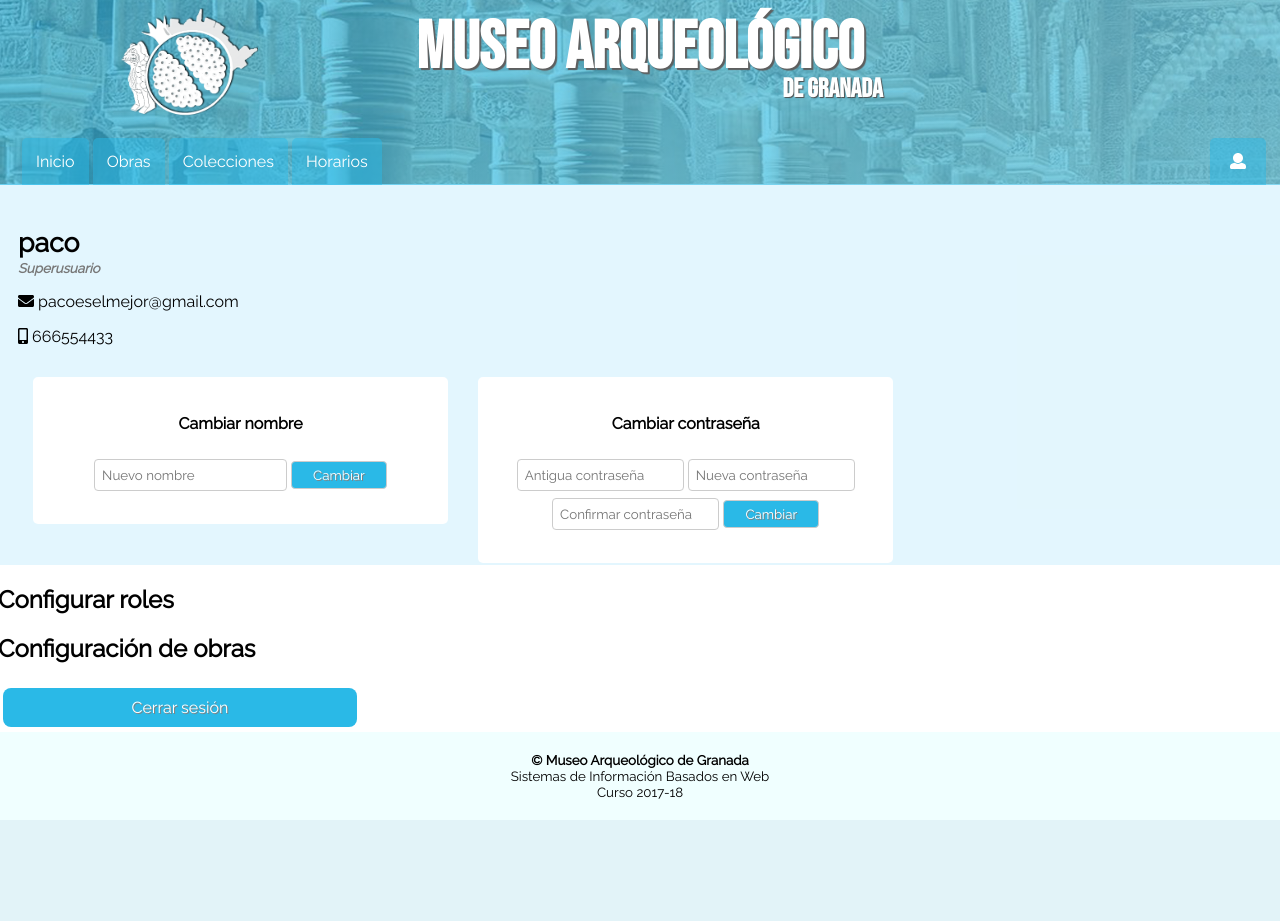
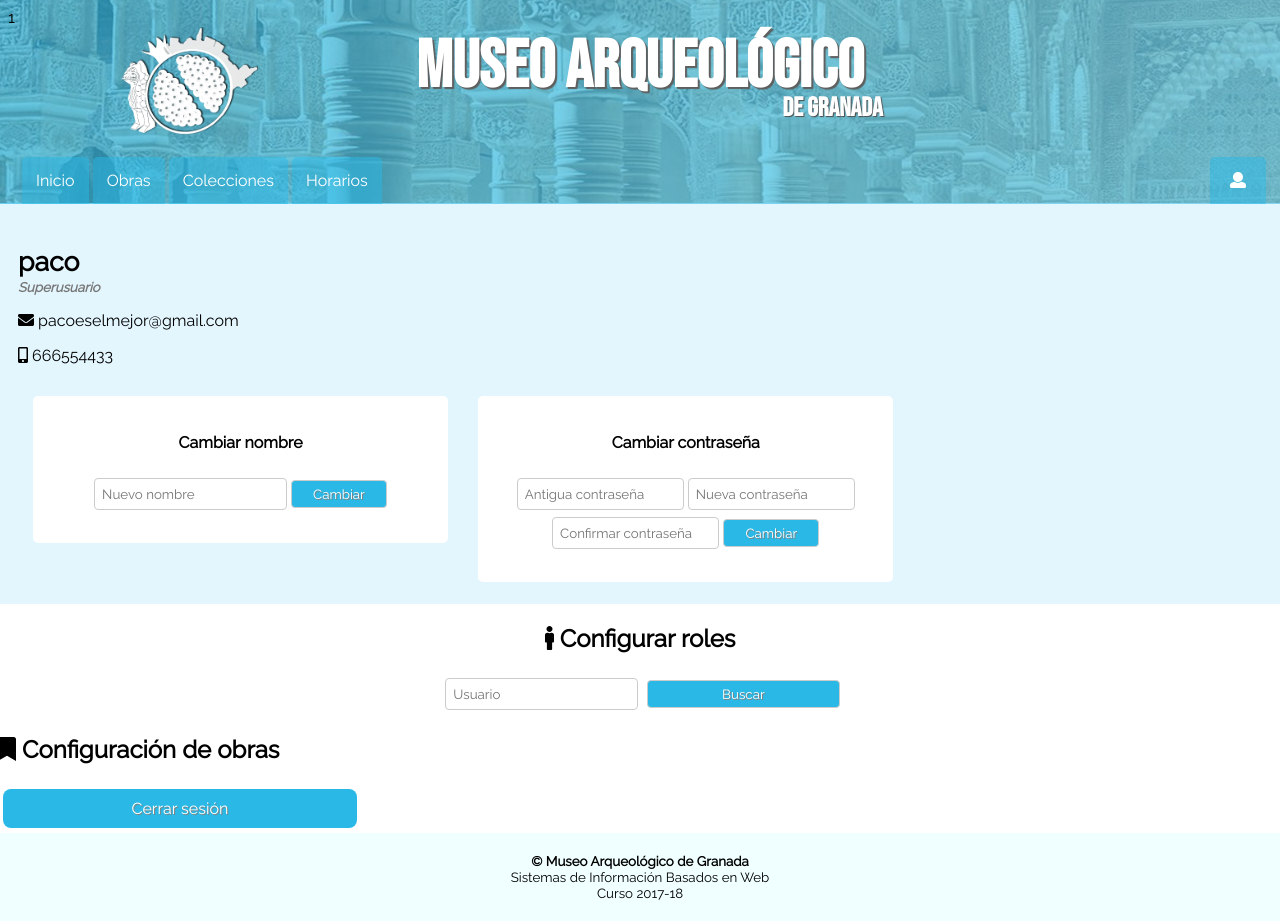
Before and after one commit to JaimeFriass/museo-web, a PHP site: page /panel.php in a window 1280 px wide; the page is wider, and only the part inside the window is pictured. Before the commit the page ends 820 px from the top of that part, so only its background shows below. Run offline with PHP 8.4, Linux system fonts and the light colour scheme; a user stored in the database is signed in; data comes from the database, SQL or seed files in the repository.

Commit message:
Funciona cerrar sesion
Y actualizar roles y nombres

```diff
--- a/css/estilos.css
+++ b/css/estilos.css
@@ -642,7 +642,7 @@ a.boton {
     div.datos_usuario {
         padding: 20px 20px 20px 20px;
         width: 100%;
-        height: 340px;
+        height: 360px;
         background-color: rgba(141, 218, 248, 0.247);
     }
 
@@ -685,6 +685,53 @@ a.boton {
             margin: 15px 15px 15px 15px;
         }
 
+    div.conf_roles {
+        text-align: center;
+        width: 50%;
+        margin: 20px 20px 20px 20px;
+        margin-left:25%;
+    }
+
+    form.buscar_usuario input[type=text] {
+        width: 30%;
+        margin: 5px;
+    }
+
+    form.buscar_usuario input[type=submit] {
+        width: 30%;
+    }
+
+    div.resultado_usuarios {
+        width: 100%;
+    }
+
+        div.resultado_usuarios table {
+            width: 100%;
+        }
+
+        div.resultado_usuarios table td {
+            padding: 5px;
+        }
+
+        div.resultado_usuarios table td.email {
+            font-size: 10pt;
+        }
+
+    div.roles {
+        height: 29px;
+        overflow: hidden;
+        width: 100%;
+        border: solid black 1px;
+        border-radius: 5px;
+    }
+
+        div.roles select {
+            border: none;
+            background: transparent;
+            padding: 5px 5px 5px 5px;
+            width: 100%;
+        }
+
     /***************************************/
     /*             LOGIN                   */
     /***************************************/
--- a/login.php
+++ b/login.php
@@ -6,6 +6,7 @@ include "modules/header.php";
 
 // Si está ya iniciada la sesión
 if ( isset($_SESSION['id']) ) {
+    if ( $_SESSION['id'] != 1) {
     echo "SESSION id = ".$_SESSION['id'];
     echo "<br>SESSION tipo = ".$_SESSION['tipo'];
     ?>
@@ -14,7 +15,7 @@ if ( isset($_SESSION['id']) ) {
     </div>
 
 <?php
-} else {
+}} else {
     function test_input($data) {
         $data = trim($data);
         $data = stripslashes($data);
@@ -27,7 +28,7 @@ if ( isset($_SESSION['id']) ) {
     $name = $pass = "";
     $id = -1;
 
-    if ($_SERVER["REQUEST_METHOD"] == "POST") {
+    if ($_SERVER["REQUEST_METHOD"] == "POST" && !(isset($_SESSION['id']))) {
         echo "Se ha mandado un POST<br>";
         if (empty($_POST["name"])) {
             $nameErr = "Name is required";
--- a/modules/conf_obras.php
+++ b/modules/conf_obras.php
@@ -1,3 +1,3 @@
 <div class="conf_obras">
-    <h2>Configuración de obras</h2>
+    <h2><i class="fa fa-bookmark"></i> Configuración de obras</h2>
 </div>
--- a/modules/contenido_obra.php
+++ b/modules/contenido_obra.php
@@ -16,6 +16,7 @@
             ?>
         </div>
 
+        <?php if (isset($_SESSION['tipo'])) { ?>
             <form name="comentar" class="escribir" onsubmit="return validarForm()">
                 <input type="hidden" name="fecha" value="CURRENT_TIMESTAMP()">
                 <input type="text" name="nombre" class="nombre" placeholder="Nombre">
@@ -23,6 +24,7 @@
                 <input required="true" name="mensaje" class="texto_comentario" type="text" placeholder="Comentario">
                 <input type="submit" value="Enviar">
             </form>
+        <?php } ?>
     </div>
 
     <script>
--- a/modules/datos_usuario.php
+++ b/modules/datos_usuario.php
@@ -13,10 +13,15 @@
     <p><i class="fa fa-mobile-alt"></i>  <?php echo $tlf; ?></p>
     <div class="nuevo_nombre">
         <h4>Cambiar nombre</h4>
-        <form>
+        <form method="post" action="panel.php" >
             <input type="text" name="nuevo_nombre" placeholder="Nuevo nombre">
-            <input type="submit" value="Cambiar">
+            <input type="hidden" name="id_nombre" value="<?php echo $_SESSION['id']; ?>">
+            <input type="submit" name="actualizarnombre" value="Cambiar">
         </form>
+        <?php if ( isset($_POST['actualizarnombre']) ) {
+            $this->actualizarNombre($_POST['id_nombre'], $_POST['nuevo_nombre']);
+        }
+        ?>
     </div>
     <div class="nueva_pass">
         <h4>Cambiar contraseña</h4>
--- a/modules/roles.php
+++ b/modules/roles.php
@@ -1,3 +1,18 @@
 <div class="conf_roles">
-    <h2>Configurar roles </h2>
+    <h2><i class="fa fa-male"></i> Configurar roles </h2>
+
+    <form class="buscar_usuario" method="post" action="panel.php">
+        <input type="text" name="usuario" placeholder="Usuario">
+        <input type="submit" name="submit_usuario" value="Buscar">
+    </form>
+
+    <?php if( isset($_POST['submit_usuario'])) {
+        $this->buscarUsuarios($_POST['usuario']);
+    }
+
+    if ( isset($_POST['actualizarRol'])) {
+        $this->actualizarRol($_POST['id_usuario'], $_POST['tipo']);
+    }
+    ?>
+
 </div>
--- a/panel.php
+++ b/panel.php
@@ -1,22 +1,27 @@
 <?php
     include "modules/conexion.php";
-
+    echo $_SESSION['id'];
     if ( !isset($_SESSION['id'])) {
-
         echo "id no establecido";
+        header("Location: login.php");
+    } else if ( $_SESSION['id'] == -1) {
+        echo "Sesión cerrada";
         header("Location: login.php");
     }
 
     class Panel {
         private $tipo_usuario;
+        private $conexion;
         // Constructor del panel, establece el tipo y el nombre
         // del usuario actual
-        function __construct() {
+        function __construct($conexion) {
             $tipo = $_SESSION['tipo'];
             if ($tipo > 0 && $tipo <= 4)
                 $this->tipo_usuario = $tipo;
             else
                 $this->tipo_usuario = -1;
+
+            $this->conexion = $conexion;
 
         }
 
@@ -53,6 +58,54 @@
             }
         }
 
+        function buscarUsuarios($usuario) {
+            $res = mysqli_query ($this->conexion, "SELECT * FROM usuarios WHERE nombre LIKE '%".$usuario."%'");
+            echo "<hr>";
+            if ($res->num_rows > 0) {
+                while($a_res =  mysqli_fetch_assoc($res)) {
+                    echo "<form id='actualizarRol' method='post' action='panel.php'>";
+                    echo "<input type='hidden' name='id_usuario' value='".$a_res['id']."'>";
+                    echo "<div class='resultado_usuarios'><table><tr>";
+                        echo "<td>".$a_res['nombre']."</td><td class='email'>".$a_res['email']."</td><td>";
+                        echo "<div class='roles'><select name='tipo'>
+                            <option value='1'><i class='fa fa-user'></i> Normal</option>
+                            <option value='2'>Moderador</option>
+                            <option value='3'>Gestor</option>
+                            <option value='4'>Superusuario</option>
+                        </select></div></td><td>";
+                    echo "<input type='submit' value='Actualizar' name='actualizarRol'>";
+                    echo "</td></tr></table></div>";
+                    echo "</form>";
+                }
+            }
+        }
+
+        function actualizarRol($id, $tipo) {
+            $res = mysqli_query ($this->conexion, "UPDATE usuarios SET tipo='".$tipo."' WHERE id=".$id);
+            if ($res) {
+                echo "Rol actualizado correctamente!";
+            } else {
+                echo "Error al actualizar el rol";
+            }
+        }
+
+        function actualizarNombre($id, $nombre) {
+            $comp = mysqli_query($this->conexion, "SELECT * FROM usuarios WHERE nombre='".$nombre."'");
+            if ($comp->num_rows == 0) {
+                $res = mysqli_query ($this->conexion, "UPDATE usuarios SET nombre='".$nombre."' WHERE id=".$id);
+                if ($res)
+                    echo "Nombre actualizado correctamente.";
+                else
+                    echo "Error al actualizar el nombre";
+            } else {
+                echo "Nombre de usuario ya registrado. Prueba otro.";
+            }
+        }
+
+        function actualizarContra($id, $pass_ant, $pass_nueva) {
+
+        }
+
     }
 
 
@@ -62,7 +115,7 @@
     include "modules/head.php";
     include "modules/header.php";
 
-    $panel = new Panel();
+    $panel = new Panel($conexion);
     $panel->mostrarPaneles($conexion);
 
     echo "<a href='modules/cerrar_sesion.php' class='boton'>Cerrar sesión</a>";
```
Also changed, not shown: modules/cerrar_sesion.php (+5 -3 lines). Lines whose indentation alone changed are shown as unchanged.
